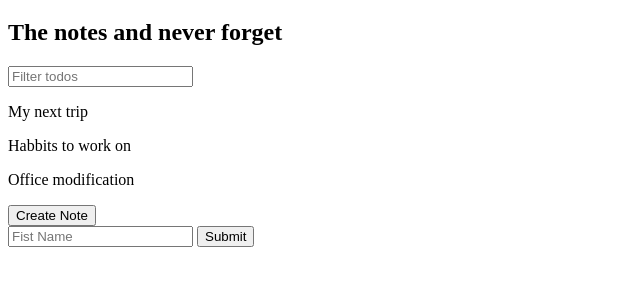
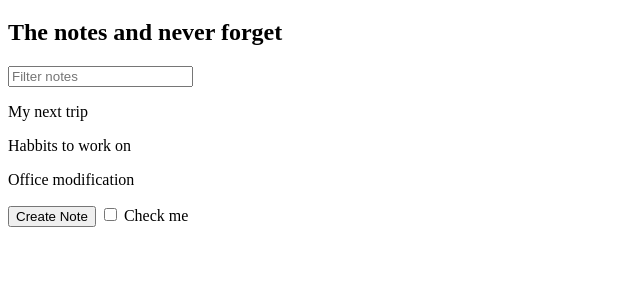
Before and after one commit to YudhaYuki/modern-js, a plain HTML site: page 5-notes-app/index.html in a window 1280 px wide. Shown: the part 61-346 px from the top of the page, without its empty margins (0-640 px from the left). Drawn offline with Linux system fonts and the light colour scheme.

Commit message:
Adding checkbox and removing all form in notes-app

```diff
--- a/5-notes-app/index.html
+++ b/5-notes-app/index.html
@@ -9,15 +9,16 @@
 <body>
     <h1>Notes-App</h1>
     <h2>The notes and never forget</h2>
-    <input id="search-text" type="text" placeholder="Filter todos">
-    <div id="notes">
 
-    </div>
+    <input id="search-text" type="text" placeholder="Filter notes">
+
+    <div id="notes"></div>
+
     <button id="create-note">Create Note</button>
-    <form action="" id="name-form">
-        <input type="text" placeholder="Fist Name" name="firstName">
-        <button>Submit</button>
-    </form>
+
+    <label>
+        <input id="for-fun" type="checkbox"> Check me
+    </label>
 
     <script src="notes-app.js"></script>
 
--- a/5-notes-app/notes-app.js
+++ b/5-notes-app/notes-app.js
@@ -12,28 +12,6 @@ const notes = [
         body: 'Get a new seat'
     }
 ];
-
-// Query and remove
-// const p = document.querySelector('p');
-// p.remove();
-
-// Query All and remove
-// const ps = document.querySelectorAll('p');
-
-// ps.forEach(function(p) {
-    // p.remove()
-//     p.textContent = '*****'
-// })
-
-
-// Add new element
-// const newParagraph = document.createElement('p');
-// newParagraph.textContent = 'This is a new element from javaScript';
-// document.querySelector('body').appendChild(newParagraph);
-
-// document.querySelector('#remove-all').addEventListener('click', function() {
-//     console.log(`Remove all notes`);
-// });
 
 const filters = {
     searchText: ''
@@ -59,19 +37,11 @@ document.querySelector('#create-note').addEventListener('click', function(e) {
     e.target.textContent = 'The button was click !';
 });
 
-// document.querySelector('#remove-all').addEventListener('click', function(e){
-//     document.querySelectorAll('.note').forEach(function(note) {
-//         note.remove();
-//     })
-// });
-
 document.querySelector('#search-text').addEventListener('input', function(e) {
     filters.searchText = e.target.value;
     renderNotes(notes, filters);
 });
 
-document.querySelector('#name-form').addEventListener('submit', function(e) {
-    e.preventDefault();
-    console.log(e.target.elements.firstName.value);
-    e.target.elements.firstName.value = '';
+document.querySelector('#for-fun').addEventListener('change', function(e) {
+    console.log(e.target.checked);
 });
```
Also changed, not shown: 6-todo-app/todos-app.js (+0 -35 lines).
